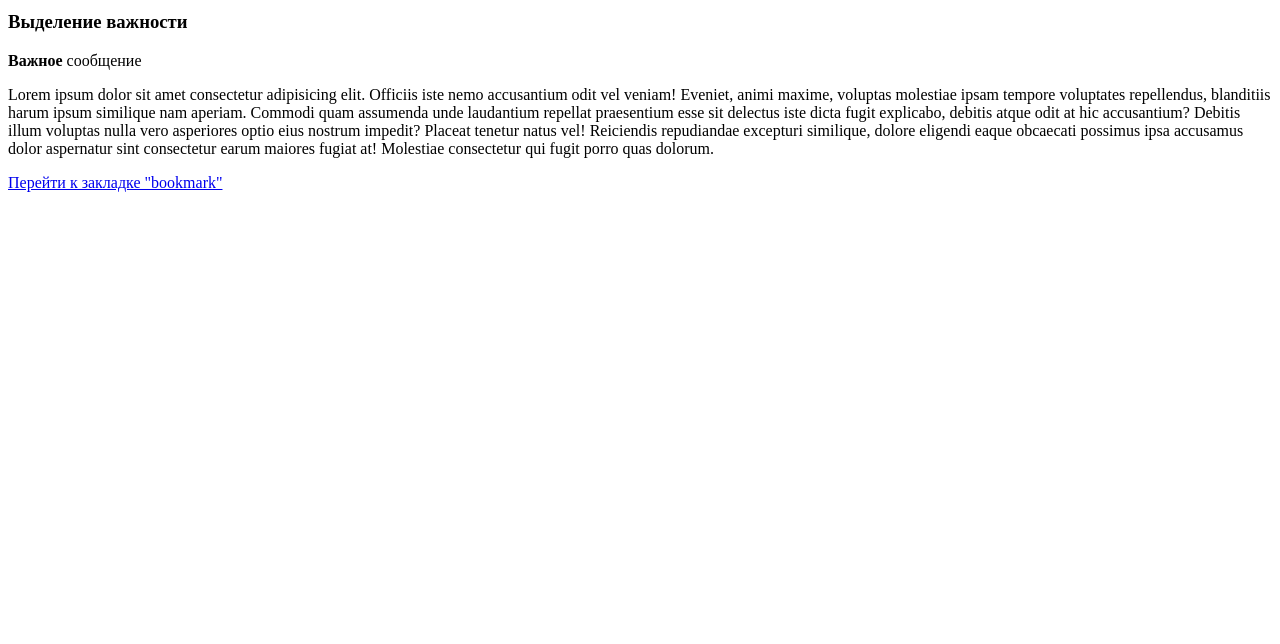
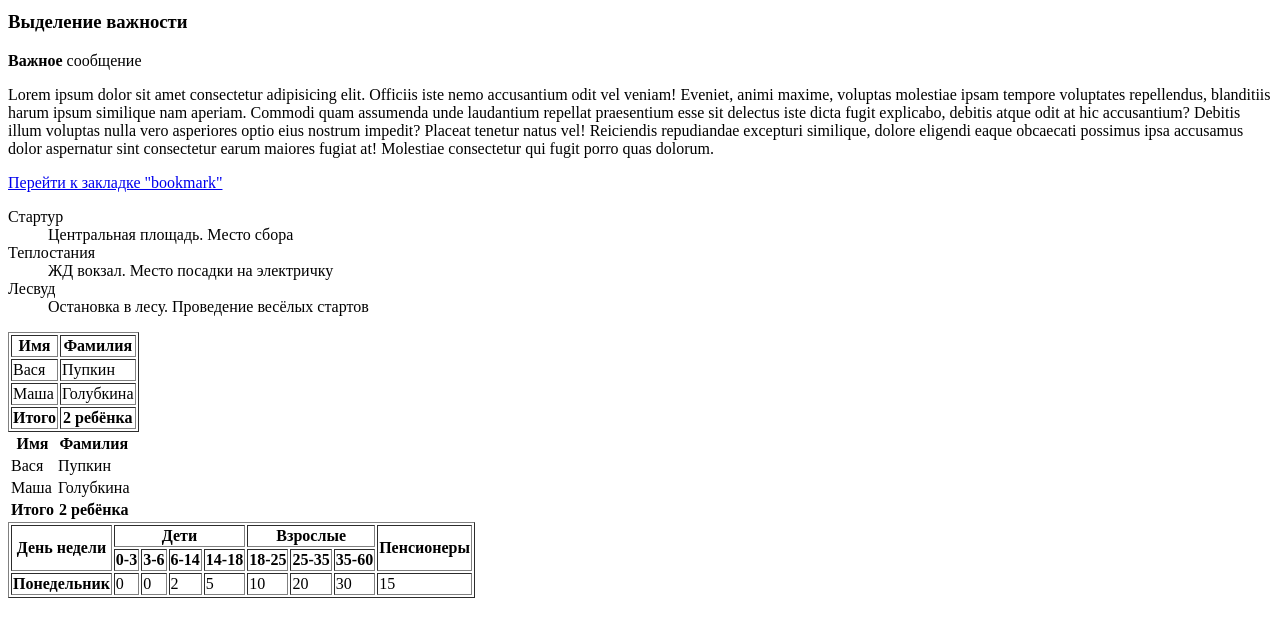
Before and after one commit to AndrewNizovkin/taheoport-landing, a plain HTML site: page source/site/edu/index.html in a window 1280 px wide. Shown: the part 561-1205 px from the top of the page. Before the commit the page ends 800 px from the top, so only its background shows below. Drawn offline with Linux system fonts and the light colour scheme.

Commit message:
Edu: updated index.html

```diff
--- a/source/site/edu/index.html
+++ b/source/site/edu/index.html
@@ -65,7 +65,102 @@
          </p>
 
          <a href="#bookmark">Перейти к закладке "bookmark"</a>
-         <img src="">
+         <dl>
+            <dt>Стартур</dt>
+            <dd>Центральная площадь. Место сбора</dd>
+            <dt>Теплостания</dt>
+            <dd>ЖД вокзал. Место посадки на электричку</dd>
+            <dt>Лесвуд</dt>
+            <dd>Остановка в лесу. Проведение весёлых стартов</dd>
+         </dl>
+         <table border="1">
+            <tr>
+               <th>Имя</th>
+               <th>Фамилия</th>
+            </tr>
+            <tr>
+               <td>Вася</td>
+               <td>Пупкин</td>
+            </tr>
+               <tr>
+               <td>Маша</td>
+               <td>Голубкина</td>
+            </tr>
+            <tfoot>
+               <tr>
+                     <th>Итого</th>
+                     <th>2 ребёнка</th>
+               </tr>
+            </tfoot>
+
+</table border="1">
+
+         <table>
+    <thead>
+        <tr>
+            <th>Имя</th>
+            <th>Фамилия</th>
+        </tr>
+    </thead>
+    <tbody>
+        <tr>
+            <td>Вася</td>
+            <td>Пупкин</td>
+        </tr>
+            <tr>
+            <td>Маша</td>
+            <td>Голубкина</td>
+        </tr>
+    </tbody>
+    <tfoot>
+        <tr>
+            <th>Итого</th>
+            <th>2 ребёнка</th>
+        </tr>
+    </tfoot>
+</table>
+
+<table border="1">
+    <thead>
+        <tr>
+            <th rowspan="2">День недели</th>
+            <th colspan="4">Дети</th>
+            <th colspan="3">Взрослые</th>
+            <th rowspan="2">Пенсионеры</th>
+        </tr>
+        <tr>
+            <th>0-3</th>
+            <th>3-6</th>
+            <th>6-14</th>
+            <th>14-18</th>
+
+            <th>18-25</th>
+            <th>25-35</th>
+            <th>35-60</th>
+        </tr>
+    </thead>
+    <tbody>
+        <tr>
+            <th>Понедельник</th>
+            <td>0</td>
+            <td>0</td>
+            <td>2</td>
+            <td>5</td>
+
+            <td>10</td>
+            <td>20</td>
+            <td>30</td>
+
+            <td>15</td>
+        </tr>
+    </tbody>
+</table>
+<br>
+<br>
+<figure>
+    <img src="../images/logobig.jpg" alt="Победитель">
+    <figcaption>Гермиона Грейнджер</figcaption>
+</figure>
 
 
     </body>
```
